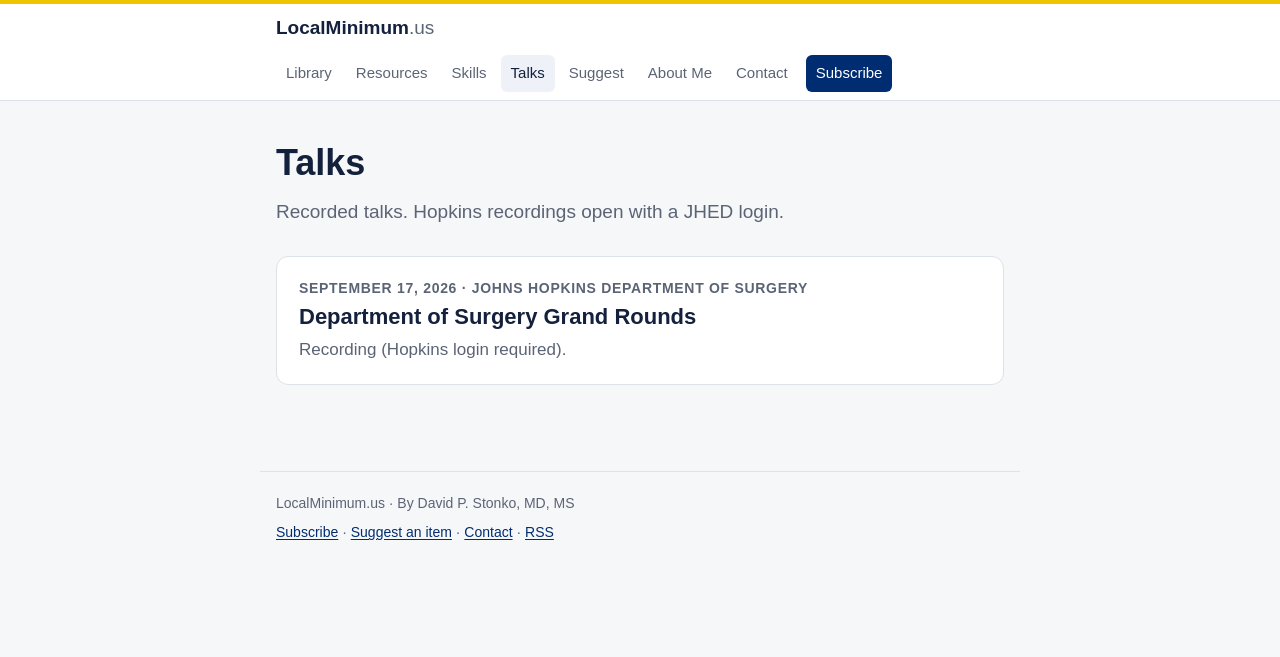
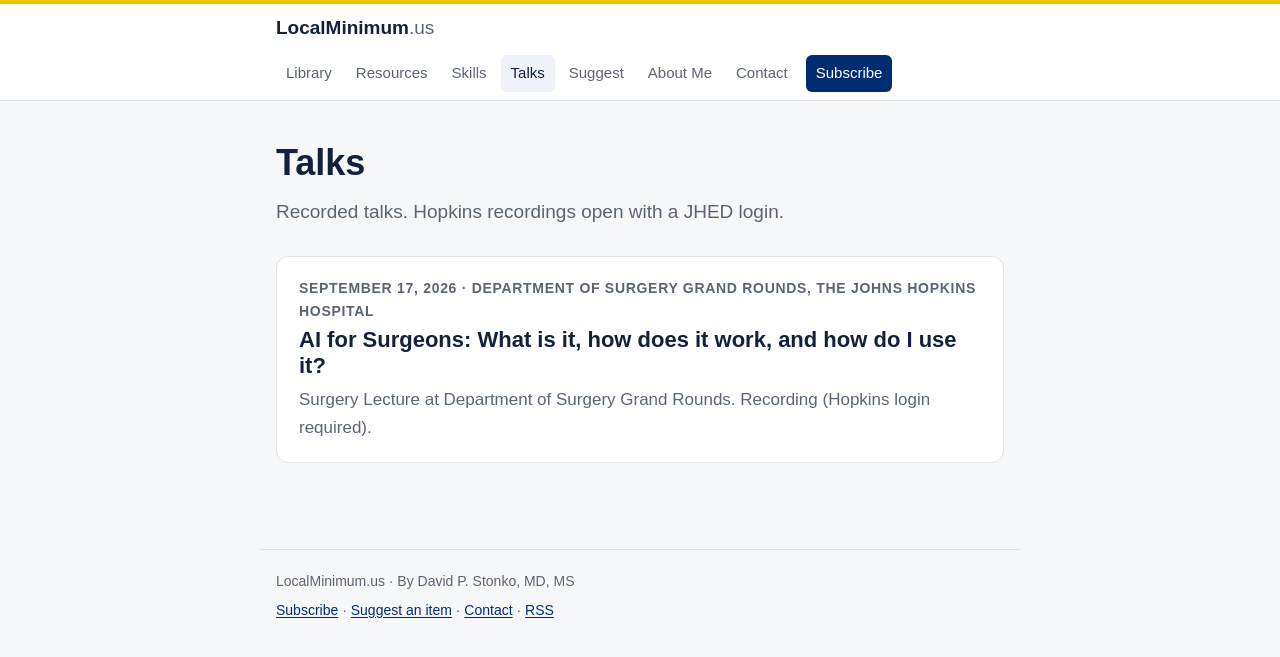
Before and after one commit to davidstonko/ai-surgery, a Jekyll site: the page built from docs/talks/index.html, in a window 1280 px wide. Shown: the top 657 px of the page. Built offline with Jekyll 4.4.1, drawn with Linux system fonts in a browser that asks for light colours.

Commit message:
Talks: Grand Rounds title

```diff
--- a/docs/index.html
+++ b/docs/index.html
@@ -36,7 +36,7 @@ description: The Local Minimum, a weekly email on AI in surgery and medicine by
   </li>
   <li>
     <h2><a href="{{ '/talks/' | relative_url }}">Talks</a></h2>
-    <p>Recorded talks, including Department of Surgery Grand Rounds (Hopkins login required).</p>
+    <p>Recorded talks, including my Grand Rounds lecture, AI for Surgeons (Hopkins login required).</p>
   </li>
   <li>
     <h2><a href="{{ '/about/' | relative_url }}">About Me</a></h2>
--- a/docs/talks/index.html
+++ b/docs/talks/index.html
@@ -9,8 +9,8 @@ description: Recorded talks by David Stonko on AI in surgery and medicine.
 
 <ul class="list">
   <li>
-    <p class="meta">September 17, 2026 &middot; Johns Hopkins Department of Surgery</p>
-    <h2><a href="https://livejohnshopkins-my.sharepoint.com/:v:/r/personal/eperry16_jh_edu/Documents/_Department%20of%20Surgery%20Grand%20Rounds_/2026-27%20Grand%20Rounds%20Recordings/DOS%20Grand%20Rounds_Surgery%20Lecture_Stonko_09.17.26.mp4?d=wa4d2ec21ec0e4c46813ce34d74d2167c&amp;csf=1&amp;web=1&amp;e=HmbkqQ">Department of Surgery Grand Rounds</a></h2>
-    <p>Recording (Hopkins login required).</p>
+    <p class="meta">September 17, 2026 &middot; Department of Surgery Grand Rounds, The Johns Hopkins Hospital</p>
+    <h2><a href="https://livejohnshopkins-my.sharepoint.com/:v:/r/personal/eperry16_jh_edu/Documents/_Department%20of%20Surgery%20Grand%20Rounds_/2026-27%20Grand%20Rounds%20Recordings/DOS%20Grand%20Rounds_Surgery%20Lecture_Stonko_09.17.26.mp4?d=wa4d2ec21ec0e4c46813ce34d74d2167c&amp;csf=1&amp;web=1&amp;e=HmbkqQ">AI for Surgeons: What is it, how does it work, and how do I use it?</a></h2>
+    <p>Surgery Lecture at Department of Surgery Grand Rounds. Recording (Hopkins login required).</p>
   </li>
 </ul>
```
